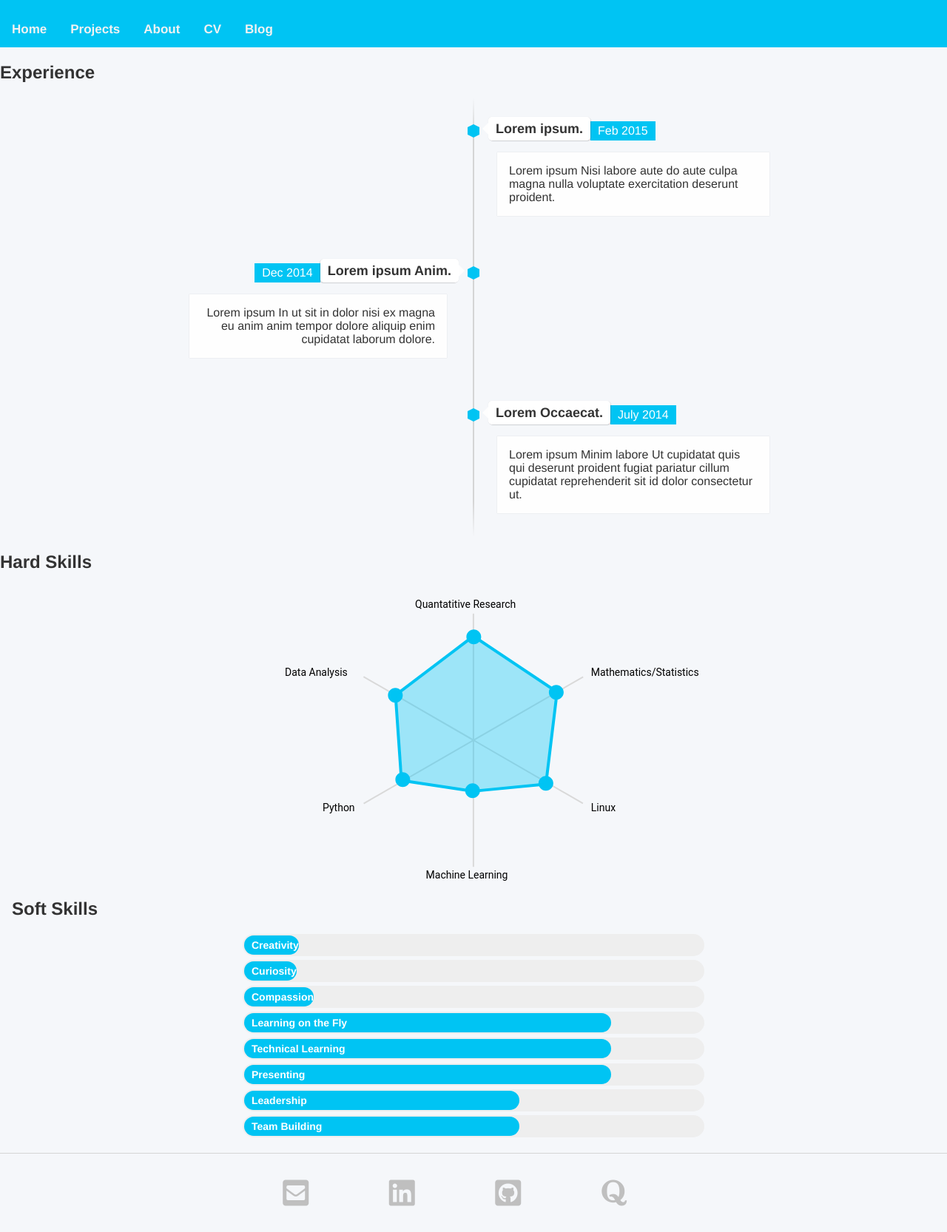
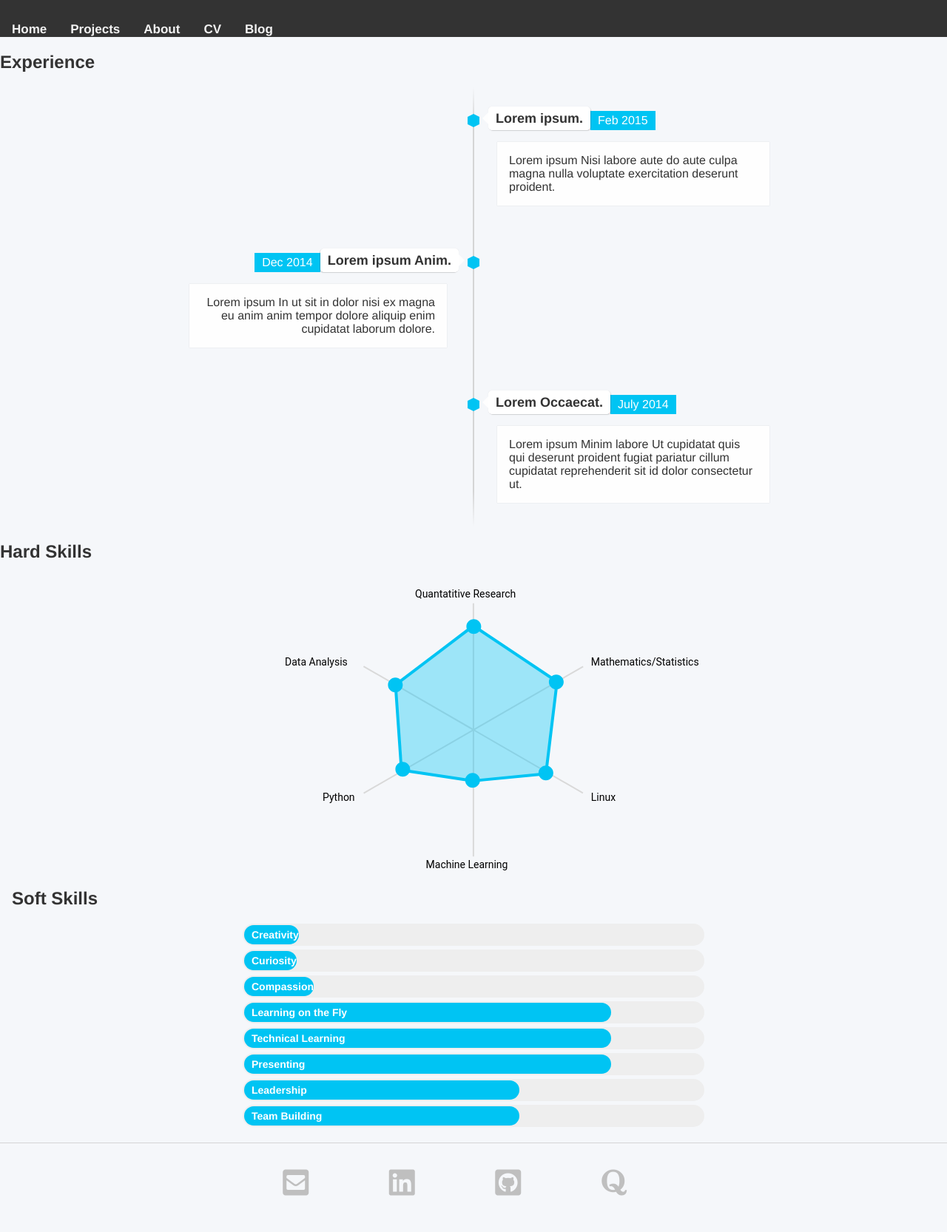
Before and after one commit to mayabenowitz/mayabenowitz.github.io, a Jekyll site: the page built from index.html, in a window 1280 px wide. Shown: the part 900-2566 px from the top of the page at 74% size. Built offline with Jekyll 4.4.1, drawn with Linux system fonts in a browser that asks for light colours; nearby versions of some CDN libraries.

Commit message:
Update main.css

```diff
--- a/css/main.css
+++ b/css/main.css
@@ -9,7 +9,9 @@ body {
 
 #navbar {
   overflow: hidden;
-  background-color: #00c4f3;
+  background-color: #333;
+  text-align: center;
+  height: 50px;
 }
 
 #navbar a {
```
